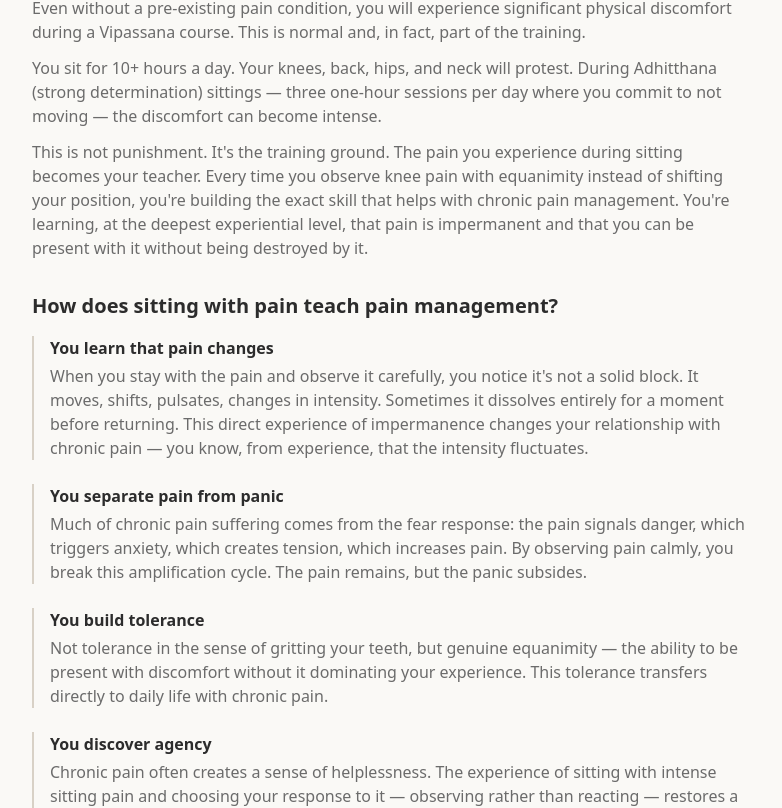
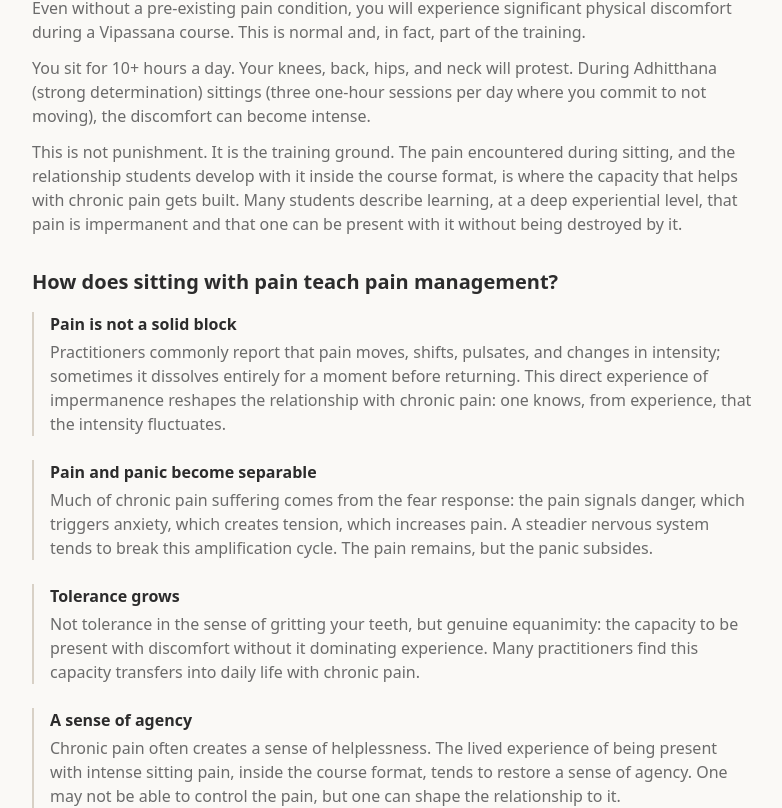
Before and after one commit to m13v/vipassana-cool, a Next.js app: page /guide/vipassana-for-pain in a window 1280 px wide. Shown: the part 2459-3267 px from the top of the page, without its empty margins (248-1030 px from the left). Built offline with nearby package versions, Linux system fonts and the light colour scheme.

Commit message:
Update pain guide copy to remove second-person pronouns

```diff
--- a/src/app/guide/vipassana-for-pain/page.tsx
+++ b/src/app/guide/vipassana-for-pain/page.tsx
@@ -184,18 +184,17 @@ export default function VipassanaForPainPage() {
           </p>
           <p className="mt-3">
             You sit for 10+ hours a day. Your knees, back, hips, and neck will
-            protest. During Adhitthana (strong determination) sittings — three
-            one-hour sessions per day where you commit to not moving — the
+            protest. During Adhitthana (strong determination) sittings (three
+            one-hour sessions per day where you commit to not moving), the
             discomfort can become intense.
           </p>
           <p className="mt-3">
-            This is not punishment. It&apos;s the training ground. The pain you
-            experience during sitting becomes your teacher. Every time you
-            observe knee pain with equanimity instead of shifting your position,
-            you&apos;re building the exact skill that helps with chronic pain
-            management. You&apos;re learning, at the deepest experiential level,
-            that pain is impermanent and that you can be present with it without
-            being destroyed by it.
+            This is not punishment. It is the training ground. The pain
+            encountered during sitting, and the relationship students develop
+            with it inside the course format, is where the capacity that helps
+            with chronic pain gets built. Many students describe learning, at a
+            deep experiential level, that pain is impermanent and that one can
+            be present with it without being destroyed by it.
           </p>
         </section>
 
@@ -206,53 +205,52 @@ export default function VipassanaForPainPage() {
           <div className="mt-4 space-y-6">
             <div className="border-l-2 border-accent/30 pl-4">
               <h3 className="mb-1 font-semibold text-foreground">
-                You learn that pain changes
+                Pain is not a solid block
               </h3>
               <p>
-                When you stay with the pain and observe it carefully, you notice
-                it&apos;s not a solid block. It moves, shifts, pulsates,
-                changes in intensity. Sometimes it dissolves entirely for a
-                moment before returning. This direct experience of
-                impermanence changes your relationship with chronic pain — you
-                know, from experience, that the intensity fluctuates.
+                Practitioners commonly report that pain moves, shifts,
+                pulsates, and changes in intensity; sometimes it dissolves
+                entirely for a moment before returning. This direct experience
+                of impermanence reshapes the relationship with chronic pain:
+                one knows, from experience, that the intensity fluctuates.
               </p>
             </div>
 
             <div className="border-l-2 border-accent/30 pl-4">
               <h3 className="mb-1 font-semibold text-foreground">
-                You separate pain from panic
+                Pain and panic become separable
               </h3>
               <p>
-                Much of chronic pain suffering comes from the fear response: the
-                pain signals danger, which triggers anxiety, which creates
-                tension, which increases pain. By observing pain calmly, you
-                break this amplification cycle. The pain remains, but the panic
-                subsides.
+                Much of chronic pain suffering comes from the fear response:
+                the pain signals danger, which triggers anxiety, which creates
+                tension, which increases pain. A steadier nervous system tends
+                to break this amplification cycle. The pain remains, but the
+                panic subsides.
               </p>
             </div>
 
             <div className="border-l-2 border-accent/30 pl-4">
               <h3 className="mb-1 font-semibold text-foreground">
-                You build tolerance
+                Tolerance grows
               </h3>
               <p>
                 Not tolerance in the sense of gritting your teeth, but genuine
-                equanimity — the ability to be present with discomfort without
-                it dominating your experience. This tolerance transfers directly
-                to daily life with chronic pain.
+                equanimity: the capacity to be present with discomfort without
+                it dominating experience. Many practitioners find this
+                capacity transfers into daily life with chronic pain.
               </p>
             </div>
 
             <div className="border-l-2 border-accent/30 pl-4">
               <h3 className="mb-1 font-semibold text-foreground">
-                You discover agency
+                A sense of agency
               </h3>
               <p>
-                Chronic pain often creates a sense of helplessness. The
-                experience of sitting with intense sitting pain and choosing
-                your response to it — observing rather than reacting — restores
-                a sense of agency. You may not be able to control the pain, but
-                you can control your relationship to it.
+                Chronic pain often creates a sense of helplessness. The lived
+                experience of being present with intense sitting pain, inside
+                the course format, tends to restore a sense of agency. One may
+                not be able to control the pain, but one can shape the
+                relationship to it.
               </p>
             </div>
           </div>
@@ -297,7 +295,7 @@ export default function VipassanaForPainPage() {
                 meditation persist after a program ends, pain measures
                 themselves can return toward pre-treatment levels during
                 follow-up. This underscores the importance of ongoing daily
-                practice — the benefits require maintenance.
+                practice; the benefits require maintenance.
               </p>
             </div>
 
```
